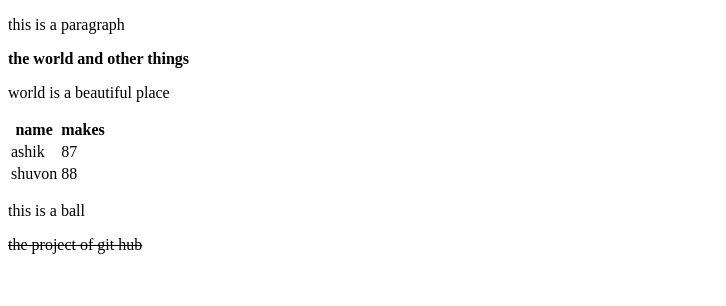
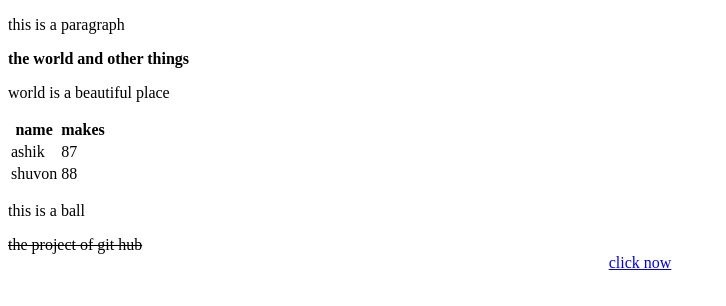
Before and after one commit to ashik647/first-project, a plain HTML site: page index.html in a window 1280 px wide. Shown: the whole page, without its empty margins (0-726 px from the left). Drawn offline with Linux system fonts and the light colour scheme.

Commit message:
Update index.html

```diff
--- a/index.html
+++ b/index.html
@@ -29,6 +29,9 @@
     </table>
 <p> this is a ball</p>
     <s> the project of git hub </s>
+    <div align="center">
+        <a href="img.png">click now </a>
+    </div>
 
 </body>
 </html>
```
